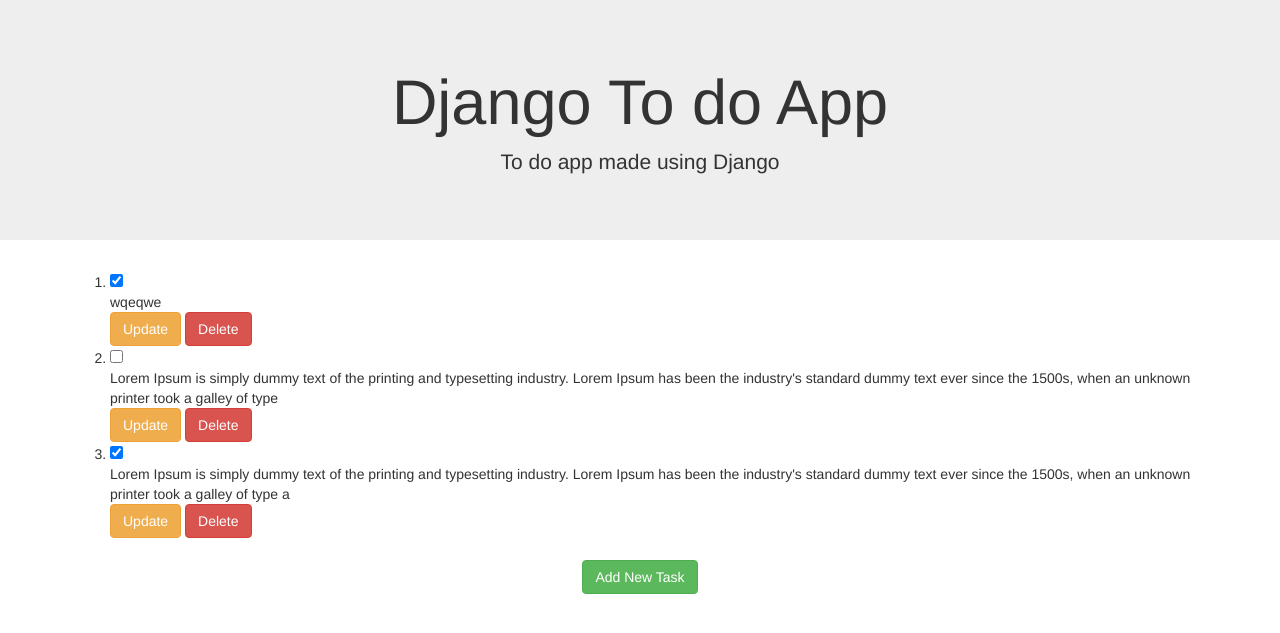
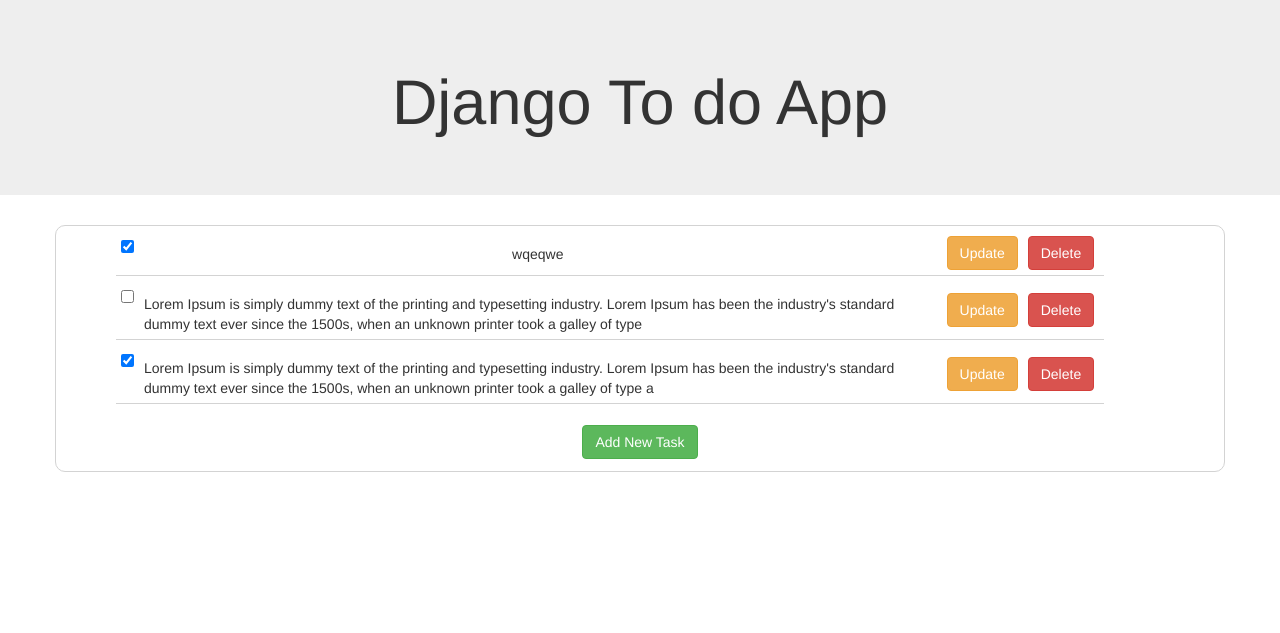
Before and after one commit to MichalskiWiktor/ToDoApp-Django, a Django app: page / in a window 1280 px wide. Shown: the top 633 px of the page. Run offline with Django 4.2, Linux system fonts and the light colour scheme; data comes from the database, SQL or seed files in the repository; both versions use the stored data as it was after the commit; some libraries are stand-ins or nearby versions.

Commit message:
finished project

```diff
--- /dev/null
+++ b/list/static/listStyle.css
@@ -0,0 +1,37 @@
+.container{
+    display:grid;
+    place-items: center;
+    border: 1px solid lightgray;
+    border-radius: 10px;
+  }
+  .textElement{
+    margin-top: 1.3%;
+  }
+  a{
+    color:white;
+    text-decoration: none;
+  }
+  a:hover{
+    color:white;
+    text-decoration: none;
+  }
+  li{
+    display: flex;
+    justify-content: space-between;
+    margin:10px;
+    width:90%;
+    border-bottom: 1px solid lightgray;
+    margin:5px;
+  }
+  li > *{
+    margin:5px;
+    }
+  .right-align { margin-left: auto; }
+  .buttons{
+    display: flex;
+  }
+  .buttons > *{
+    align-self: center;
+    margin-left:5px;
+    margin-right:5px;
+  }
--- a/list/templates/header.html
+++ b/list/templates/header.html
@@ -1,4 +1,3 @@
 <div class="jumbotron text-center">
     <h1> Django To do App</h1>
-    <p>To do app made using Django</p>
 </div>
--- a/list/templates/list.html
+++ b/list/templates/list.html
@@ -1,6 +1,6 @@
 {% extends "index.html" %}
 {% block style %}
-<link rel="stylesheet" href="static/css/listStyle.css">
+<link rel="stylesheet" href="static/listStyle.css">
 {% endblock %}
 {%block content%}
 
```
Also changed, not shown: db.sqlite3.
